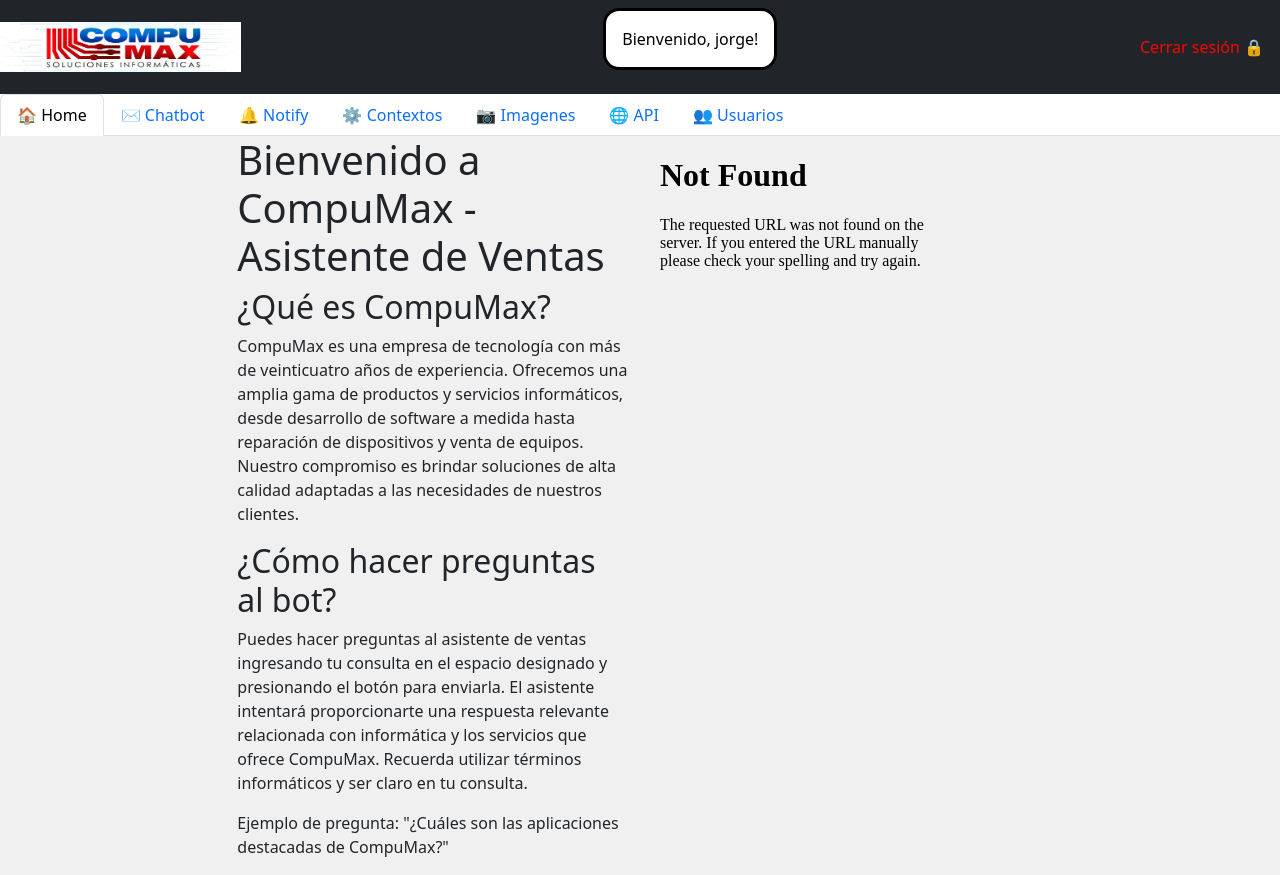
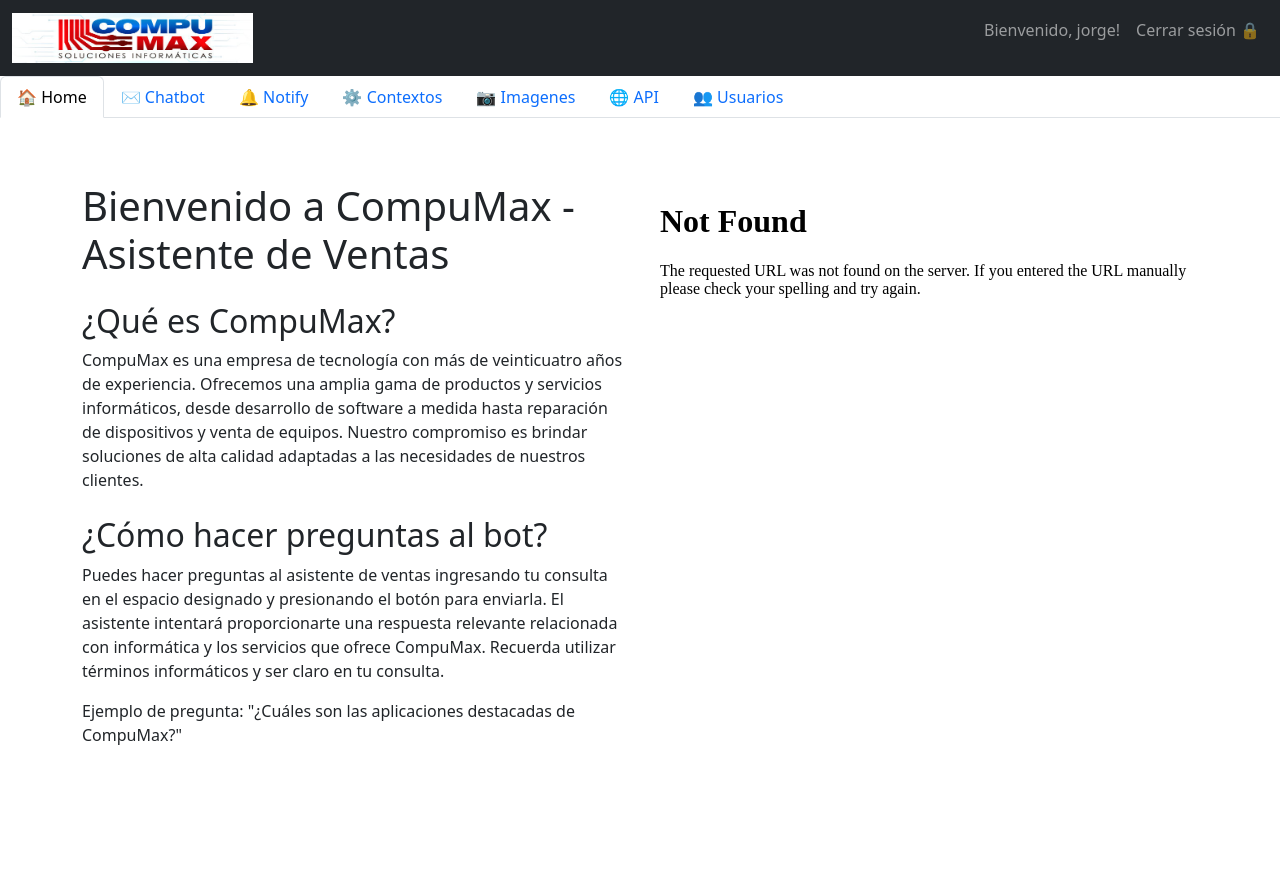
Before and after one commit to JorgeArguello1999/Flupi, a Flask app: page /home/ in a window 1280 px wide. After the commit the page ends 745 px from the top, so only its background shows below. Run offline with Flask 3, Linux system fonts and the light colour scheme; a user stored in the database is signed in.

Commit message:
feat: Mejorando los estilos de Home

```diff
--- a/home/static/style.css
+++ b/home/static/style.css
@@ -1,36 +1,3 @@
-body{
-    background-color: #f0f0f0;
+.content{
+    margin: 1em;
 }
-
-.list_items{
-    background-color: white;
-}
-
-.carousel img{
-    border-radius: 80px;
-}
-
-.user{
-    background-color: white;
-    color: black;
-    padding: 1em;
-    border-radius: 1em;
-    border-style: solid;
-}
-
-.url_sesion{
-    padding: 1em;
-    text-decoration: none;
-}
-
-.url_sesion a:hover{
-    color: black;
-    background-color: white;
-}
-
-#url_cerrar{
-    color: red;
-}
-#url_abrir{
-    color: blue;
-}
--- a/home/templates/base.html
+++ b/home/templates/base.html
@@ -9,17 +9,33 @@
     <link rel="stylesheet" href="{{ url_for('home.static', filename='style.css') }}">
 </head>
 <body>
-    <nav class="navbar navbar-dark bg-dark">
+    <nav class="navbar navbar-expand-lg navbar-dark bg-dark">
+        <div class="container-fluid">
             <a class="navbar-brand" href="#">
                 <img src="{{ url_for('home.static', filename='compumax_banner.jpeg') }}" height="50" class="d-inline-block align-center" alt="">
             </a>
 
+            <button class="navbar-toggler" type="button" data-bs-toggle="collapse" data-bs-target="#navbarNav" aria-controls="navbarNav" aria-expanded="false" aria-label="Toggle navigation">
+                <span class="navbar-toggler-icon"></span>
+            </button>
+
+            <div class="collapse navbar-collapse" id="navbarNav">
+                <ul class="navbar-nav ms-auto">
                     {% if 'username' in session %}
-            <p class="user">Bienvenido, {{ session['username'] }}!</p>
-            <a href="{{ url_for('security.logout') }}" id="url_cerrar" class="url_sesion">Cerrar sesión 🔒</a>
+                        <li class="nav-item">
+                            <p class="nav-link user">Bienvenido, {{ session['username'] }}!</p>
+                        </li>
+                        <li class="nav-item">
+                            <a href="{{ url_for('security.logout') }}" class="nav-link">Cerrar sesión 🔒</a>
+                        </li>
                     {% else %}
-            <a href="{{ url_for('security.login') }}" id="url_abrir" class="url_sesion">Iniciar sesión 🔓</a>
+                        <li class="nav-item">
+                            <a href="{{ url_for('security.login') }}" class="nav-link">Iniciar sesión 🔓</a>
+                        </li>
                     {% endif %}
+                </ul>
+            </div>
+        </div>
     </nav>
 
     <div class="list_items">
@@ -27,30 +43,18 @@
             <li class="nav-item"><a class="nav-link active" href="{{ url_for('home.home') }}">🏠 Home</a></li>
             <li class="nav-item"><a class="nav-link" href="{{ url_for('chatbot.chatbot_get') }}">✉️ Chatbot</a></li>
             <li class="nav-item"><a class="nav-link" href="{{ url_for('notify.notify_frontend') }}">🔔 Notify</a></li>
+            {% if 'username' in session %}
             <li class="nav-item"><a class="nav-link" href="{{ url_for('configs.read_context') }}">⚙️ Contextos</a></li>
             <li class="nav-item"><a class="nav-link" href="{{ url_for('configs.read_images_route') }}">📷 Imagenes</a></li>
             <li class="nav-item"><a class="nav-link" href="{{ url_for('api.api_get') }}">🌐 API</a></li>
             <li class="nav-item"><a class="nav-link" href="{{ url_for('security.view_users') }}">👥 Usuarios</a></li>
+            {% endif %}
         </ul>
     </div>
 
     <div class="content">
-
-  </div>
-
-    <div class="container-fluid">
-        <div class="row">
-            <div class="col"></div>
-            <div class="col-md-8">
-                <div class="content">
         {% block content %}
         {% endblock %}
     </div>
-            </div>
-            <div class="col"></div>
-        </div>
-    </div>
-
-
 </body>
 </html>
--- a/home/templates/index.html
+++ b/home/templates/index.html
@@ -4,12 +4,12 @@
 {% block subtitle %} Home {% endblock %}
 
 {% block content %}
-    <div class="container">
+    <div class="container py-5">
         <div class="row">
             <div class="col-md-6">
-                <h1>Bienvenido a CompuMax - Asistente de Ventas</h1>
+                <h1 class="mb-4">Bienvenido a CompuMax - Asistente de Ventas</h1>
 
-                <div class="section">
+                <div class="section mb-4">
                     <h2>¿Qué es CompuMax?</h2>
                     <p>
                         CompuMax es una empresa de tecnología con más de veinticuatro años de experiencia.
@@ -36,11 +36,10 @@
 
             <div class="col-md-6">
                 <!-- Video -->
-                <div class="embed-responsive embed-responsive-16by9">
-                    <iframe class="embed-responsive-item" src="{{ url_for('home.static', filename='video.mp4') }}" allowfullscreen></iframe>
+                <div class="ratio ratio-16x9">
+                    <iframe src="{{ url_for('home.static', filename='video.mp4') }}" allowfullscreen></iframe>
                 </div>
             </div>
         </div>
     </div>
-
 {% endblock %}
```
Lines whose indentation alone changed are shown as unchanged.
